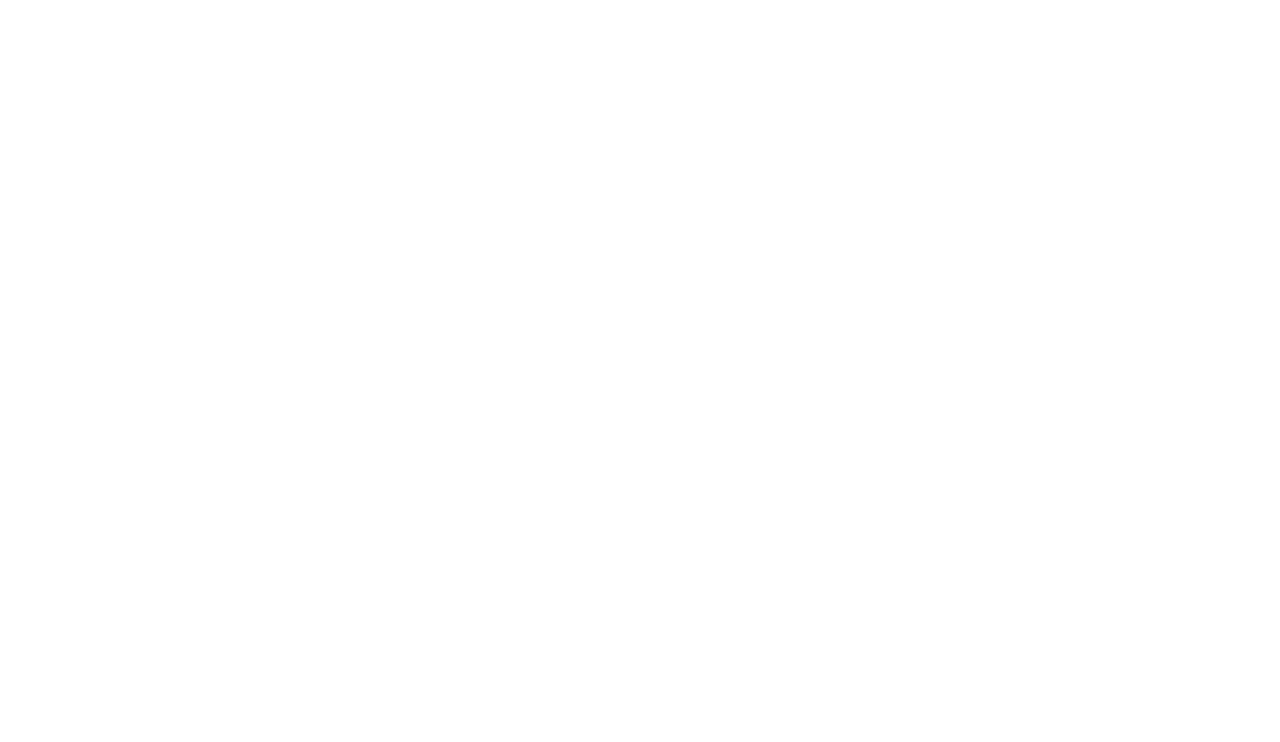
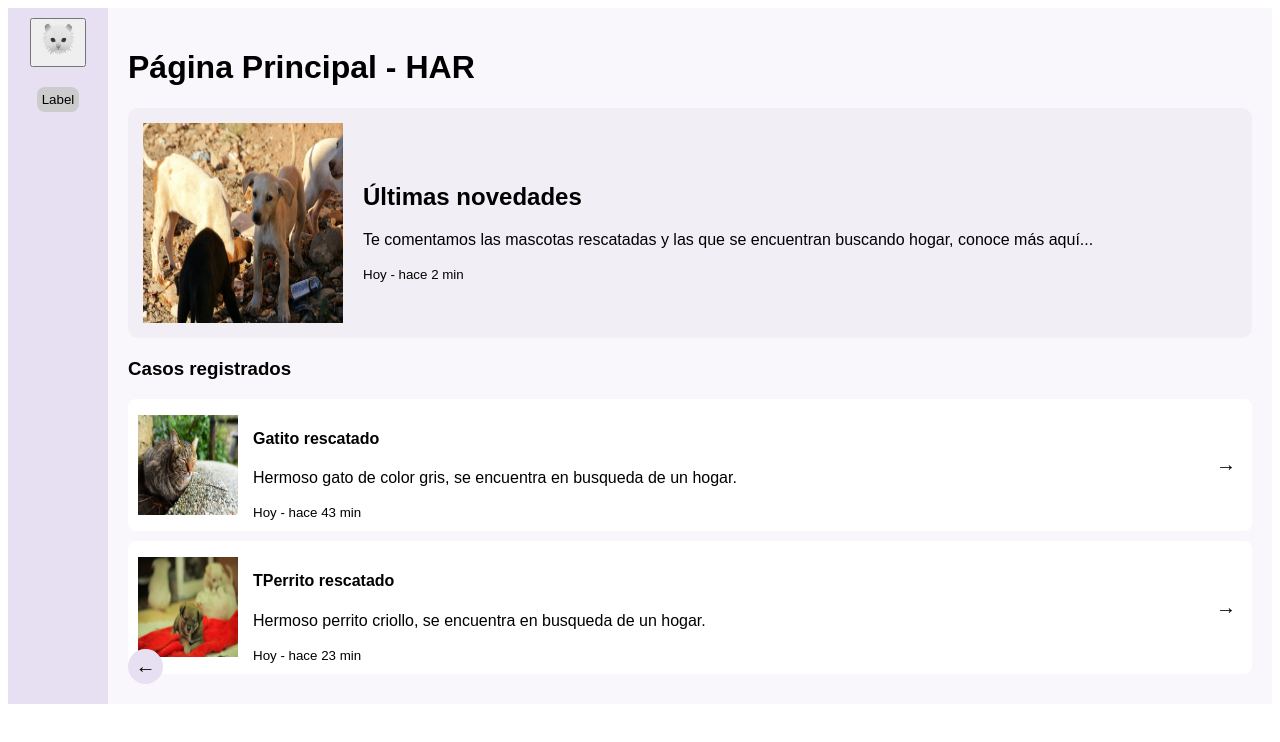
Before and after one commit to AngieVMR29/Huellitas_al_rescate, a plain HTML site: page OneDrive/Desktop/Huellitas_al_rescate/principal.html in a window 1280 px wide. Drawn offline with Linux system fonts and the light colour scheme.

Commit message:
Creación de pag principal

```diff
--- a/OneDrive/Desktop/Huellitas_al_rescate/css/style.css
+++ b/OneDrive/Desktop/Huellitas_al_rescate/css/style.css
@@ -59,88 +59,91 @@ body.main-bg {
   }
 
 
-/* Estilos para el registro */
+/* Estilos para la pag principal */
 
-.registro-body {
-    margin: 0;
-    font-family: 'Segoe UI', sans-serif;
-    background-color: #2F6B56;
+.main-layout {
   display: flex;
-    justify-content: center;
-    align-items: center;
-    height: 100vh;
+  font-family: Arial, sans-serif;
 }
 
-  .registro-contenedor {
-    background: white;
-    border-radius: 10px;
-    padding: 2rem;
-    width: 90%;
-    max-width: 800px;
+.sidebar {
+  background-color: #e7dff2;
+  width: 80px;
+  padding: 10px;
   display: flex;
-    justify-content: space-between;
-    align-items: flex-start;
-    gap: 2rem;
-    box-shadow: 0 0 10px rgba(0, 0, 0, 0.1);
+  flex-direction: column;
+  align-items: center;
 }
 
-  .registro-formulario {
-    flex: 1;
+.btn-logo img {
+  width: 40px;
+  height: 40px;
+  border-radius: 50%;
 }
 
-  .titulo-formulario {
-    background-color: #2F6B56;
-    color: white;
-    text-align: center;
-    padding: 0.5rem;
-    border-radius: 20px;
-    margin-bottom: 1.5rem;
-    font-size: 1.3rem;
+.btn-nav {
+  margin-top: 20px;
+  background: #ccc;
+  border: none;
+  padding: 5px;
+  border-radius: 8px;
 }
 
-  .grupo-campos {
-    display: flex;
-    gap: 1rem;
-    margin-bottom: 1rem;
+.main-content {
+  flex: 1;
+  padding: 20px;
+  background-color: #f9f7fb;
+  position: relative;
 }
 
-  .grupo-campos input {
-    flex: 1;
-    padding: 0.8rem;
-    border-radius: 5px;
-    border: none;
-    background-color: #e6e6e6;
+.headline {
+  display: flex;
+  align-items: center;
+  background-color: #f2eef6;
+  padding: 15px;
+  border-radius: 10px;
 }
 
-  .botones-registro {
-    display: flex;
-    justify-content: space-around;
-    margin-top: 1rem;
+.headline-img {
+  width: 200px;
+  height: 200px;
+  margin-right: 20px;
 }
 
-  .btn-registrarse,
-  .btn-cancelar {
-    background-color: #2F6B56;
-    color: white;
-    border: none;
-    padding: 0.8rem 1.5rem;
-    border-radius: 8px;
-    cursor: pointer;
-    font-size: 1rem;
+.case-list {
+  margin-top: 20px;
 }
 
-  .btn-cancelar {
-    background-color: #5b8f80;
+.case-item {
+  display: flex;
+  align-items: center;
+  background: #fff;
+  border-radius: 8px;
+  padding: 10px;
+  margin-bottom: 10px;
+  gap: 15px;
 }
 
-  .logo-fondo {
+.case-item img {
+  width: 100px;
+  height: 100px;
+}
+
+.arrow-btn {
+  margin-left: auto;
+  background: transparent;
+  border: none;
+  font-size: 20px;
+}
+
+.logout-btn {
   position: absolute;
   bottom: 20px;
   left: 20px;
+  font-size: 20px;
+  background: #e7dff2;
+  border: none;
+  border-radius: 50%;
+  width: 35px;
+  height: 35px;
 }
-
-  .logo-fondo img {
-    width: 100px;
-    height: 100px;
-    border-radius: 15px;
-  }
--- a/OneDrive/Desktop/Huellitas_al_rescate/principal.html
+++ b/OneDrive/Desktop/Huellitas_al_rescate/principal.html
@@ -0,0 +1,59 @@
+<!DOCTYPE html>
+<html lang="es">
+<head>
+  <meta charset="UTF-8">
+  <meta name="viewport" content="width=device-width, initial-scale=1.0">
+  <title>Página Principal - HAR</title>
+  <link rel="stylesheet" href="css/style.css">
+</head>
+<body class="main-layout">
+  <aside class="sidebar">
+    <button class="btn-logo">
+      <img src="assets/img/logo2.png" alt="HAR logo" />
+    </button>
+    <nav>
+      <button class="btn-nav">Label</button>
+    </nav>
+  </aside>
+
+  <main class="main-content">
+    <header class="header">
+      <h1>Página Principal - HAR</h1>
+    </header>
+
+    <section class="headline">
+      <img src="assets/img/animals.jpg" alt="Imagen principal" class="headline-img" />
+      <div class="headline-text">
+        <h2>Últimas novedades</h2>
+        <p>Te comentamos las mascotas rescatadas y las que se encuentran buscando hogar, conoce más aquí...</p>
+        <small>Hoy - hace 2 min</small>
+      </div>
+    </section>
+
+    <section class="case-list">
+      <h3>Casos registrados</h3>
+
+      <article class="case-item">
+        <img src="assets/img/cat1.jpg" alt="Caso" />
+        <div>
+          <h4>Gatito rescatado</h4>
+          <p>Hermoso gato de color gris, se encuentra en busqueda de un hogar.</p>
+          <small>Hoy - hace 43 min</small>
+        </div>
+        <button class="arrow-btn">→</button>
+      </article>
+      <article class="case-item">
+        <img src="assets/img/perros.jpg" alt="Caso" />
+        <div>
+          <h4>TPerrito rescatado</h4>
+          <p>Hermoso perrito criollo, se encuentra en busqueda de un hogar.</p>
+          <small>Hoy - hace 23 min</small>
+        </div>
+        <button class="arrow-btn">→</button>
+      </article>
+    </section>
+
+    <button class="logout-btn">←</button>
+  </main>
+</body>
+</html>
```
Also changed, not shown: OneDrive/Desktop/Huellitas_al_rescate/index.html (+1 -1 lines), OneDrive/Desktop/Huellitas_al_rescate/registro.html (+2 -2 lines), OneDrive/Desktop/Huellitas_al_rescate/assets/img/animals.jpg (added), OneDrive/Desktop/Huellitas_al_rescate/assets/img/cat1.jpg (added), OneDrive/Desktop/Huellitas_al_rescate/assets/img/perros.jpg (added). Lines whose indentation alone changed are shown as unchanged.
